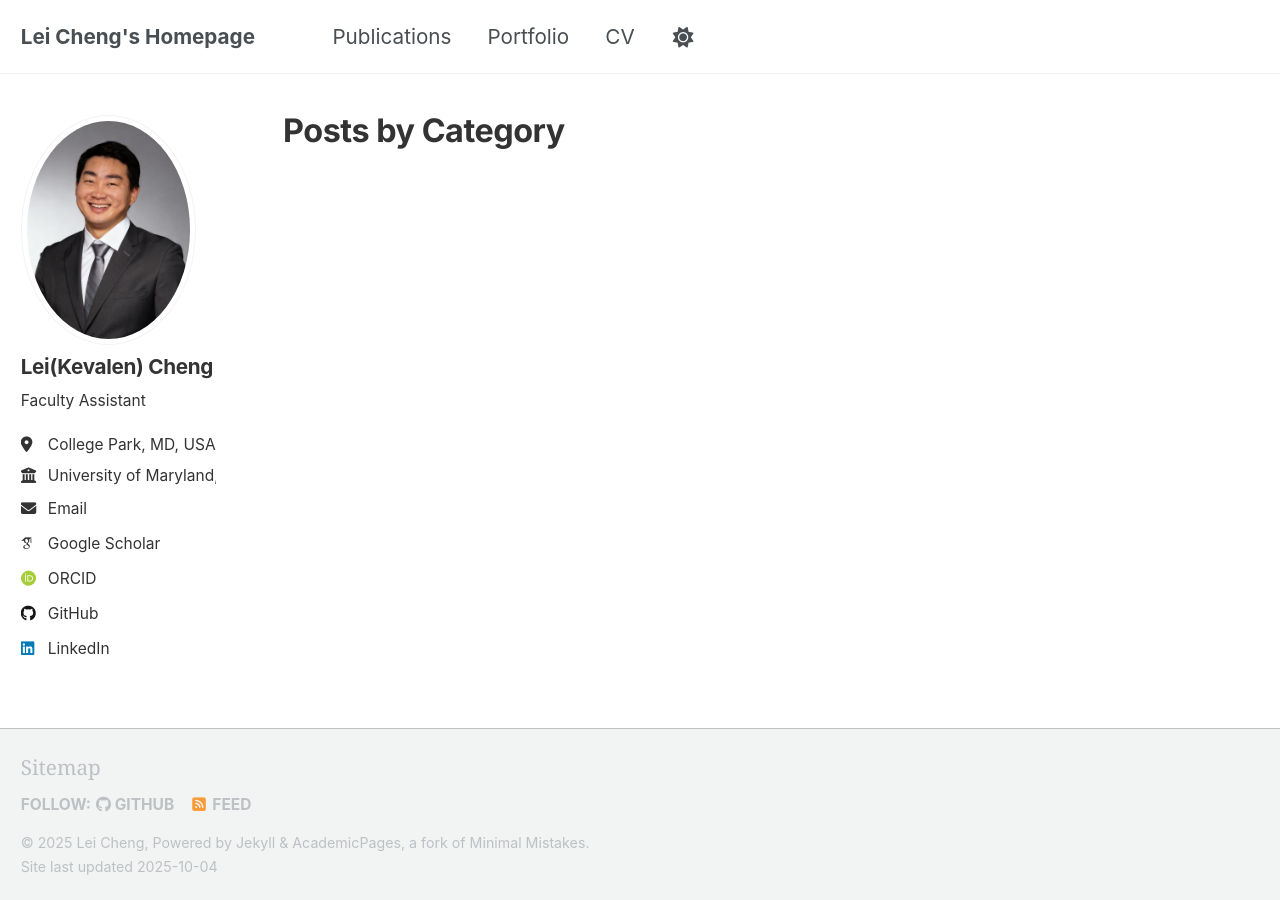
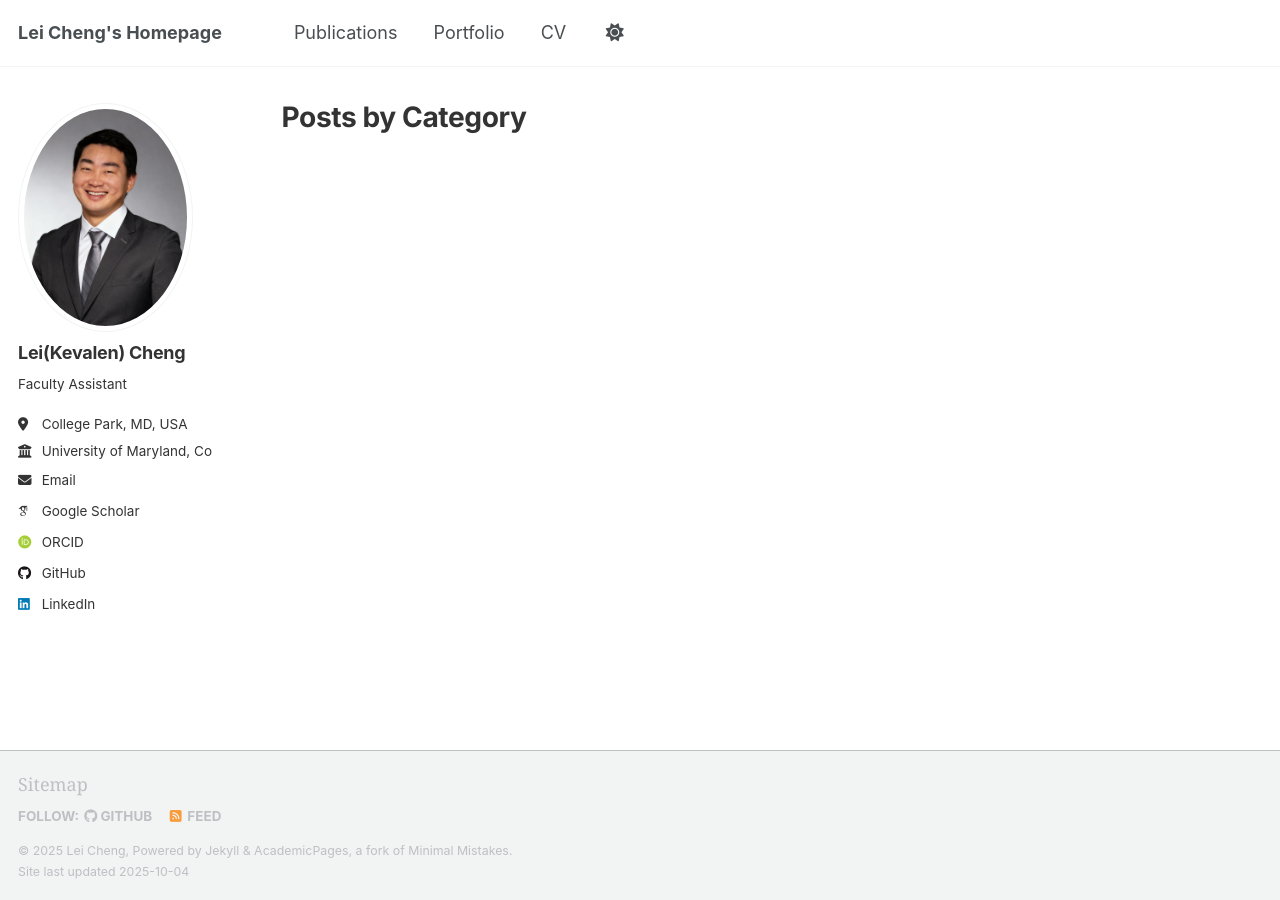
Before and after one commit to leicheng5/leicheng5.github.io, a Jekyll site: the page built from _pages/category-archive.html, in a window 1280 px wide. Built offline with Jekyll 4.4.1, drawn with Linux system fonts in a browser that asks for light colours; some web fonts are replaced; a script that is not in the unit is left out.

Commit message:
Update custom.css

```diff
--- a/assets/css/custom.css
+++ b/assets/css/custom.css
@@ -47,8 +47,6 @@ body {
   line-height: 1.7;
   color: #333333;
   background: #ffffff;
-
-  font-size: 1.15rem;
 }
 
 /* Headings: crisp sans for contrast */
```
